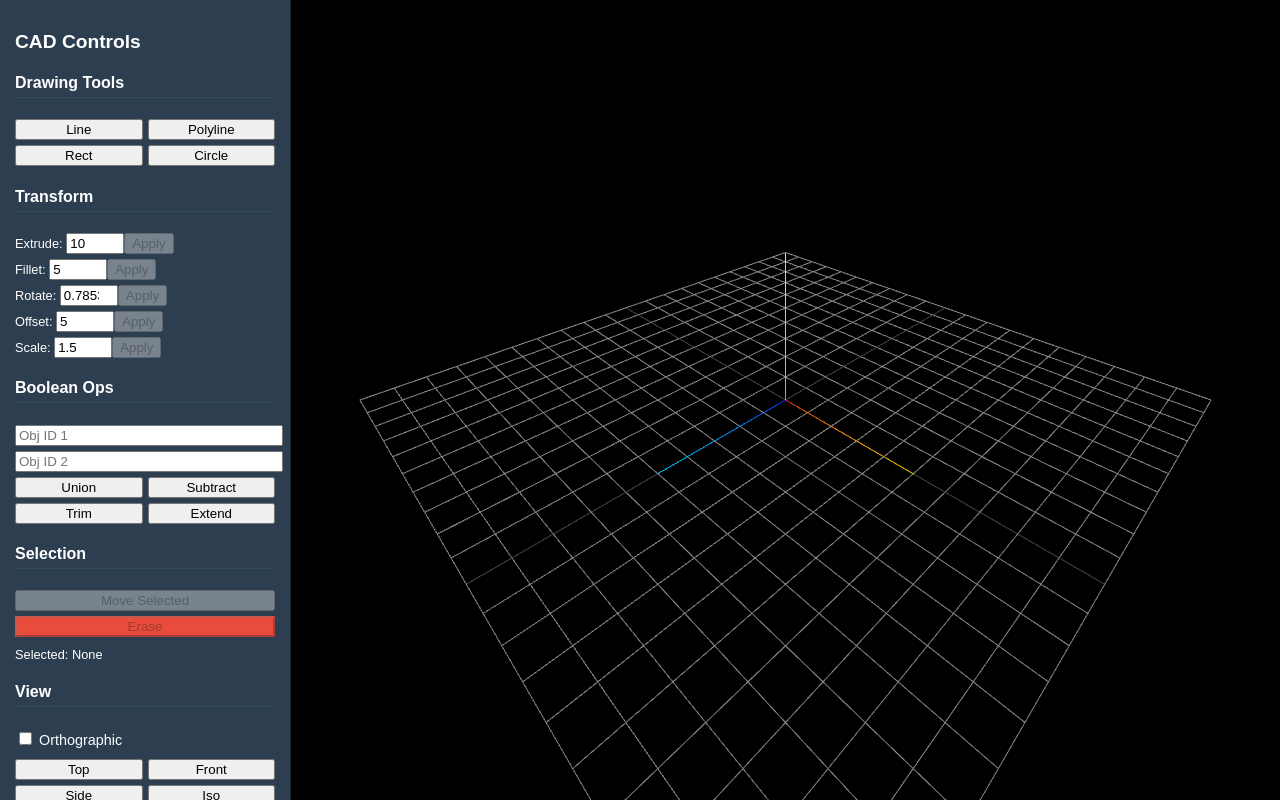
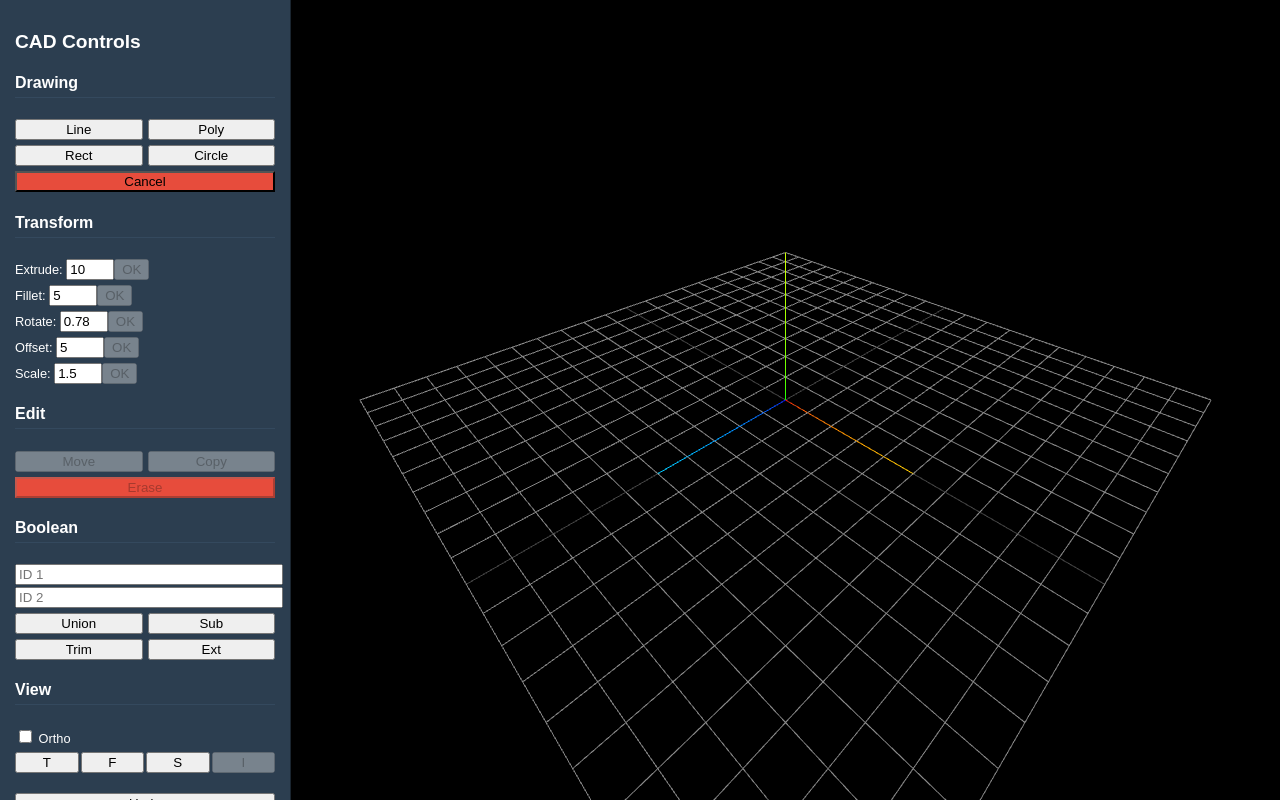
Before and after one commit to kingclaude123654-ux/Autocad, a React (Vite) app: page / in a window 1280 px wide. Built offline with nearby package versions, Linux system fonts and the light colour scheme.

Commit message:
Update App.tsx

```diff
--- a/src/App.tsx
+++ b/src/App.tsx
@@ -1,4 +1,4 @@
-import React, { useEffect, useState } from 'react';
+import React, { useEffect, useState, useCallback } from 'react';
 import { useCADEngine } from './hooks/useCADEngine';
 import * as THREE from 'three';
 
@@ -7,15 +7,15 @@ const App: React.FC = () => {
     canvasRef,
     objects,
     selectedId,
+    viewMode,
     orthoMode,
+    drawingMode,
     setOrthoMode,
     setViewMode,
-    drawLine,
-    drawPolyline,
-    drawRectangle,
-    drawCircle,
+    setDrawingMode,
     selectObject,
     moveObject,
+    copyObject,
     executeExtrude,
     executeFillet,
     executeTrim,
@@ -27,7 +27,8 @@ const App: React.FC = () => {
     executeSubtract,
     executeErase,
     undo,
-    redo
+    redo,
+    exportToPDF
   } = useCADEngine();
 
   const [extrudeDepth, setExtrudeDepth] = useState<number>(10);
@@ -44,84 +45,53 @@ const App: React.FC = () => {
     }
   }, [objects, selectedId, selectObject]);
 
-  const handleDrawLine = () => {
-    const start = new THREE.Vector3(Math.random() * 50 - 25, Math.random() * 50 - 25, 0);
-    const end = new THREE.Vector3(Math.random() * 50 - 25, Math.random() * 50 - 25, 0);
-    drawLine(start, end);
-  };
+  const handleMoveObject = useCallback(() => {
+    if (selectedId) moveObject(selectedId, new THREE.Vector3(10, 0, 0));
+  }, [selectedId, moveObject]);
 
-  const handleDrawPolyline = () => {
-    const points = [
-      new THREE.Vector3(Math.random() * 50 - 25, Math.random() * 50 - 25, 0),
-      new THREE.Vector3(Math.random() * 50 - 25, Math.random() * 50 - 25, 0),
-      new THREE.Vector3(Math.random() * 50 - 25, Math.random() * 50 - 25, 0),
-    ];
-    drawPolyline(points);
-  };
+  const handleCopyObject = useCallback(() => {
+    if (selectedId) copyObject(selectedId);
+  }, [selectedId, copyObject]);
 
-  const handleDrawRectangle = () => {
-    const p1 = new THREE.Vector3(Math.random() * 50 - 25, Math.random() * 50 - 25, 0);
-    const p2 = new THREE.Vector3(p1.x + 20, p1.y + 15, 0);
-    drawRectangle(p1, p2);
-  };
+  const handleExtrude = useCallback(() => {
+    if (selectedId) executeExtrude(selectedId, extrudeDepth);
+  }, [selectedId, extrudeDepth, executeExtrude]);
 
-  const handleDrawCircle = () => {
-    const center = new THREE.Vector3(Math.random() * 50 - 25, Math.random() * 50 - 25, 0);
-    const radius = Math.random() * 10 + 5;
-    drawCircle(center, radius);
-  };
+  const handleFillet = useCallback(() => {
+    if (selectedId) executeFillet(selectedId, filletRadius);
+  }, [selectedId, filletRadius, executeFillet]);
 
-  const handleMoveObject = () => {
-    if (selectedId) {
-      const delta = new THREE.Vector3(Math.random() * 10 - 5, Math.random() * 10 - 5, 0);
-      moveObject(selectedId, delta);
-    }
-  };
+  const handleTrim = useCallback(() => {
+    if (objectId1 && objectId2) executeTrim(objectId1, objectId2);
+  }, [objectId1, objectId2, executeTrim]);
 
-  const handleExtrude = () => {
-    if (selectedId) executeExtrude(selectedId, extrudeDepth);
-  };
+  const handleExtend = useCallback(() => {
+    if (objectId1 && objectId2) executeExtend(objectId1, objectId2);
+  }, [objectId1, objectId2, executeExtend]);
 
-  const handleFillet = () => {
-    if (selectedId) executeFillet(selectedId, filletRadius);
-  };
+  const handleRotate = useCallback(() => {
+    if (selectedId) executeRotate(selectedId, new THREE.Vector3(0, 0, 1), rotateAngle);
+  }, [selectedId, rotateAngle, executeRotate]);
 
-  const handleTrim = () => {
-    if (objectId1 && objectId2) executeTrim(objectId1, objectId2);
-  };
+  const handleOffset = useCallback(() => {
+    if (selectedId) executeOffset(selectedId, offsetDistance);
+  }, [selectedId, offsetDistance, executeOffset]);
 
-  const handleExtend = () => {
-    if (objectId1 && objectId2) executeExtend(objectId1, objectId2);
-  };
+  const handleScale = useCallback(() => {
+    if (selectedId) executeScale(selectedId, new THREE.Vector3(scaleFactor, scaleFactor, scaleFactor));
+  }, [selectedId, scaleFactor, executeScale]);
 
-  const handleRotate = () => {
-    if (selectedId) {
-      const axis = new THREE.Vector3(0, 0, 1);
-      executeRotate(selectedId, axis, rotateAngle);
-    }
-  };
+  const handleUnion = useCallback(() => {
+    if (objectId1 && objectId2) executeUnion(objectId1, objectId2);
+  }, [objectId1, objectId2, executeUnion]);
 
-  const handleOffset = () => {
-    if (selectedId) executeOffset(selectedId, offsetDistance);
-  };
+  const handleSubtract = useCallback(() => {
+    if (objectId1 && objectId2) executeSubtract(objectId1, objectId2);
+  }, [objectId1, objectId2, executeSubtract]);
 
-  const handleScale = () => {
-    if (selectedId) {
-      executeScale(selectedId, new THREE.Vector3(scaleFactor, scaleFactor, scaleFactor));
-    }
-  };
-
-  const handleUnion = () => {
-    if (objectId1 && objectId2) executeUnion(objectId1, objectId2);
-  };
-
-  const handleSubtract = () => {
-    if (objectId1 && objectId2) executeSubtract(objectId1, objectId2);
-  };
-
-  const handleErase = () => {
+  const handleErase = useCallback(() => {
     if (selectedId) executeErase(selectedId);
-  };
+  }, [selectedId, executeErase]);
 
   return (
     <div style={{ display: 'flex', height: '100vh', width: '100vw', overflow: 'hidden', fontFamily: 'sans-serif' }}>
@@ -129,12 +99,13 @@ const App: React.FC = () => {
         <h2 style={{ fontSize: '1.2rem', marginBottom: '20px' }}>CAD Controls</h2>
 
         <section style={{ marginBottom: '20px' }}>
-          <h4 style={{ borderBottom: '1px solid #34495e', paddingBottom: '5px' }}>Drawing Tools</h4>
+          <h4 style={{ borderBottom: '1px solid #34495e', paddingBottom: '5px' }}>Drawing</h4>
           <div style={{ display: 'grid', gridTemplateColumns: '1fr 1fr', gap: '5px' }}>
-            <button onClick={handleDrawLine}>Line</button>
-            <button onClick={handleDrawPolyline}>Polyline</button>
-            <button onClick={handleDrawRectangle}>Rect</button>
-            <button onClick={handleDrawCircle}>Circle</button>
+            <button style={{ background: drawingMode === 'line' ? '#3498db' : '' }} onClick={() => setDrawingMode('line')}>Line</button>
+            <button style={{ background: drawingMode === 'polyline' ? '#3498db' : '' }} onClick={() => setDrawingMode('polyline')}>Poly</button>
+            <button style={{ background: drawingMode === 'rectangle' ? '#3498db' : '' }} onClick={() => setDrawingMode('rectangle')}>Rect</button>
+            <button style={{ background: drawingMode === 'circle' ? '#3498db' : '' }} onClick={() => setDrawingMode('circle')}>Circle</button>
+            <button style={{ gridColumn: 'span 2', background: drawingMode === 'none' ? '#e74c3c' : '' }} onClick={() => setDrawingMode('none')}>Cancel</button>
           </div>
         </section>
 
@@ -143,77 +114,72 @@ const App: React.FC = () => {
           <div style={{ fontSize: '0.8rem' }}>
             <div style={{ marginBottom: '5px' }}>
               <label>Extrude: </label>
-              <input type="number" style={{ width: '50px' }} value={extrudeDepth} onChange={(e) => setExtrudeDepth(parseFloat(e.target.value))} />
-              <button onClick={handleExtrude} disabled={!selectedId}>Apply</button>
+              <input type="number" style={{ width: '40px' }} value={extrudeDepth} onChange={(e) => setExtrudeDepth(parseFloat(e.target.value))} />
+              <button onClick={handleExtrude} disabled={!selectedId}>OK</button>
             </div>
             <div style={{ marginBottom: '5px' }}>
               <label>Fillet: </label>
-              <input type="number" style={{ width: '50px' }} value={filletRadius} onChange={(e) => setFilletRadius(parseFloat(e.target.value))} />
-              <button onClick={handleFillet} disabled={!selectedId}>Apply</button>
+              <input type="number" style={{ width: '40px' }} value={filletRadius} onChange={(e) => setFilletRadius(parseFloat(e.target.value))} />
+              <button onClick={handleFillet} disabled={!selectedId}>OK</button>
             </div>
             <div style={{ marginBottom: '5px' }}>
               <label>Rotate: </label>
-              <input type="number" style={{ width: '50px' }} value={rotateAngle} onChange={(e) => setRotateAngle(parseFloat(e.target.value))} />
-              <button onClick={handleRotate} disabled={!selectedId}>Apply</button>
+              <input type="number" style={{ width: '40px' }} value={rotateAngle} onChange={(e) => setRotateAngle(parseFloat(e.target.value))} />
+              <button onClick={handleRotate} disabled={!selectedId}>OK</button>
             </div>
             <div style={{ marginBottom: '5px' }}>
               <label>Offset: </label>
-              <input type="number" style={{ width: '50px' }} value={offsetDistance} onChange={(e) => setOffsetDistance(parseFloat(e.target.value))} />
-              <button onClick={handleOffset} disabled={!selectedId}>Apply</button>
+              <input type="number" style={{ width: '40px' }} value={offsetDistance} onChange={(e) => setOffsetDistance(parseFloat(e.target.value))} />
+              <button onClick={handleOffset} disabled={!selectedId}>OK</button>
             </div>
             <div style={{ marginBottom: '5px' }}>
               <label>Scale: </label>
-              <input type="number" style={{ width: '50px' }} value={scaleFactor} onChange={(e) => setScaleFactor(parseFloat(e.target.value))} />
-              <button onClick={handleScale} disabled={!selectedId}>Apply</button>
+              <input type="number" style={{ width: '40px' }} value={scaleFactor} onChange={(e) => setScaleFactor(parseFloat(e.target.value))} />
+              <button onClick={handleScale} disabled={!selectedId}>OK</button>
             </div>
           </div>
         </section>
 
         <section style={{ marginBottom: '20px' }}>
-          <h4 style={{ borderBottom: '1px solid #34495e', paddingBottom: '5px' }}>Boolean Ops</h4>
-          <div style={{ fontSize: '0.8rem' }}>
-            <input type="text" placeholder="Obj ID 1" style={{ width: '100%', marginBottom: '5px' }} value={objectId1} onChange={(e) => setObjectId1(e.target.value)} />
-            <input type="text" placeholder="Obj ID 2" style={{ width: '100%', marginBottom: '5px' }} value={objectId2} onChange={(e) => setObjectId2(e.target.value)} />
-            <div style={{ display: 'grid', gridTemplateColumns: '1fr 1fr', gap: '5px' }}>
-              <button onClick={handleUnion}>Union</button>
-              <button onClick={handleSubtract}>Subtract</button>
-              <button onClick={handleTrim}>Trim</button>
-              <button onClick={handleExtend}>Extend</button>
-            </div>
+          <h4 style={{ borderBottom: '1px solid #34495e', paddingBottom: '5px' }}>Edit</h4>
+          <div style={{ display: 'grid', gridTemplateColumns: '1fr 1fr', gap: '5px' }}>
+            <button onClick={handleMoveObject} disabled={!selectedId}>Move</button>
+            <button onClick={handleCopyObject} disabled={!selectedId}>Copy</button>
+            <button style={{ gridColumn: 'span 2', background: '#e74c3c' }} onClick={handleErase} disabled={!selectedId}>Erase</button>
           </div>
         </section>
 
         <section style={{ marginBottom: '20px' }}>
-          <h4 style={{ borderBottom: '1px solid #34495e', paddingBottom: '5px' }}>Selection</h4>
-          <button style={{ width: '100%', marginBottom: '5px' }} onClick={handleMoveObject} disabled={!selectedId}>Move Selected</button>
-          <button style={{ width: '100%', background: '#e74c3c' }} onClick={handleErase} disabled={!selectedId}>Erase</button>
-          <p style={{ fontSize: '0.8rem', marginTop: '10px' }}>Selected: {selectedId ? selectedId.substring(0, 12) : 'None'}</p>
+          <h4 style={{ borderBottom: '1px solid #34495e', paddingBottom: '5px' }}>Boolean</h4>
+          <input type="text" placeholder="ID 1" style={{ width: '100%', marginBottom: '2px' }} value={objectId1} onChange={(e) => setObjectId1(e.target.value)} />
+          <input type="text" placeholder="ID 2" style={{ width: '100%', marginBottom: '5px' }} value={objectId2} onChange={(e) => setObjectId2(e.target.value)} />
+          <div style={{ display: 'grid', gridTemplateColumns: '1fr 1fr', gap: '5px' }}>
+            <button onClick={handleUnion}>Union</button>
+            <button onClick={handleSubtract}>Sub</button>
+            <button onClick={handleTrim}>Trim</button>
+            <button onClick={handleExtend}>Ext</button>
+          </div>
         </section>
 
         <section style={{ marginBottom: '20px' }}>
           <h4 style={{ borderBottom: '1px solid #34495e', paddingBottom: '5px' }}>View</h4>
-          <div style={{ marginBottom: '10px' }}>
-            <label style={{ fontSize: '0.9rem' }}>
-              <input type="checkbox" checked={orthoMode} onChange={() => setOrthoMode(!orthoMode)} /> Orthographic
-            </label>
+          <div style={{ marginBottom: '5px' }}>
+            <label style={{ fontSize: '0.8rem' }}><input type="checkbox" checked={orthoMode} onChange={() => setOrthoMode(!orthoMode)} /> Ortho</label>
           </div>
-          <div style={{ display: 'grid', gridTemplateColumns: '1fr 1fr', gap: '5px' }}>
-            <button onClick={() => setViewMode('top')}>Top</button>
-            <button onClick={() => setViewMode('front')}>Front</button>
-            <button onClick={() => setViewMode('side')}>Side</button>
-            <button onClick={() => setViewMode('isometric')}>Iso</button>
+          <div style={{ display: 'grid', gridTemplateColumns: '1fr 1fr 1fr 1fr', gap: '2px' }}>
+            <button onClick={() => setViewMode('top')} disabled={viewMode === 'top'}>T</button>
+            <button onClick={() => setViewMode('front')} disabled={viewMode === 'front'}>F</button>
+            <button onClick={() => setViewMode('side')} disabled={viewMode === 'side'}>S</button>
+            <button onClick={() => setViewMode('isometric')} disabled={viewMode === 'isometric'}>I</button>
           </div>
         </section>
 
         <section>
-          <h4 style={{ borderBottom: '1px solid #34495e', paddingBottom: '5px' }}>History</h4>
-          <div style={{ display: 'grid', gridTemplateColumns: '1fr 1fr', gap: '5px' }}>
-            <button onClick={undo}>Undo</button>
-            <button onClick={redo}>Redo</button>
-          </div>
+          <button style={{ width: '100%', marginBottom: '5px' }} onClick={undo}>Undo</button>
+          <button style={{ width: '100%', marginBottom: '5px' }} onClick={redo}>Redo</button>
+          <button style={{ width: '100%', background: '#27ae60' }} onClick={exportToPDF}>Export PNG</button>
         </section>
       </div>
-
       <div ref={canvasRef} style={{ flexGrow: 1, background: '#000', cursor: 'crosshair' }} />
     </div>
   );
```
